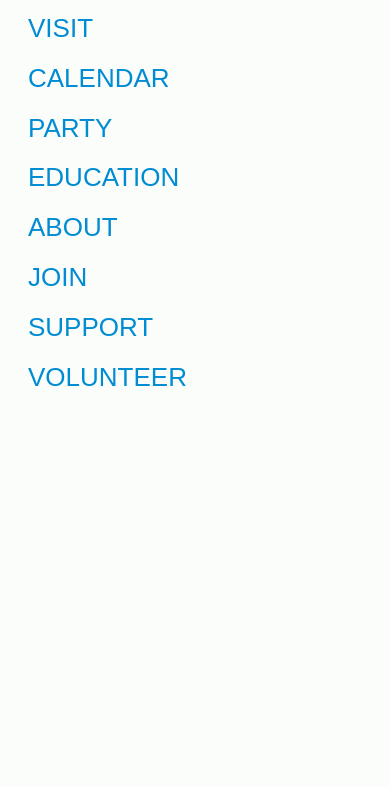
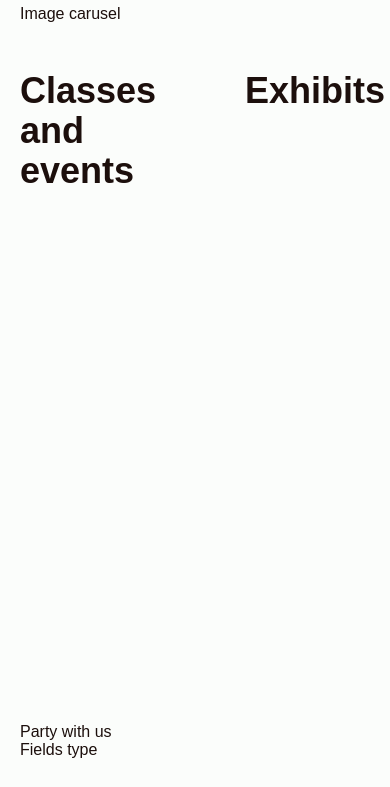
Before and after one commit to TabachenkoD/schoolhouse, a plain HTML site: page index.html in a window 390 px wide. Shown: the part 48-835 px from the top of the page. Drawn offline with nearby package versions, Linux system fonts and the light colour scheme; a web font is replaced by a local one.

Commit message:
fix burger menu

```diff
--- a/scss/_header.scss
+++ b/scss/_header.scss
@@ -82,14 +82,19 @@ header {
     @media (max-width: 1024px) {
         position: fixed;
         top: 52px;
-        right: 0;
+        right: -100%;
         width: 100%;
         height: 100%;
         background-color: $white;
         padding: 0 20px;
-        transition: left 0.3s ease 0s;
-        overflow: auto;
+        transition: right 0.3s ease 0s;
+        overflow-y: auto;
+        overflow-x: hidden;
     }
+}
+
+.menu-wrapper._active{
+    right: 0;
 }
 
 .menu-icon {
@@ -174,12 +179,14 @@ header {
             font-size: 1.3rem;
         }
 
+        @media (min-width: 1024px) {
             &:has(.menu-sub-list):hover {
                 background-color: $dark-blue;
                 color: $white;
 
                 .menu-link {
                     color: $white;
+                }
             }
         }
 
```
Also changed, not shown: css/style.css, css/style.min.css, 2 other files. Lines whose indentation alone changed are shown as unchanged.
